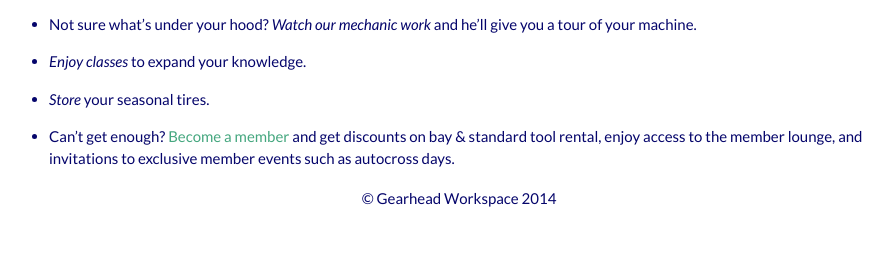
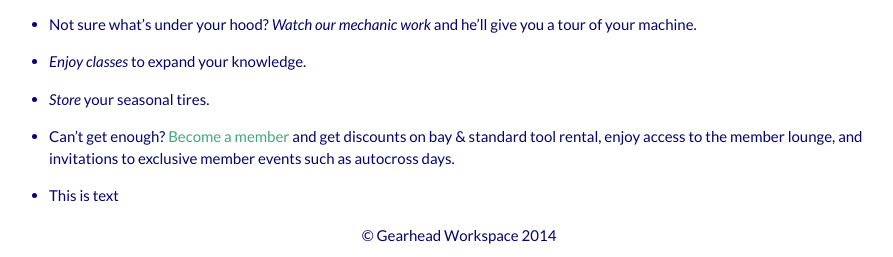
Before and after one commit to GearheadWorkspace/gearheadworkspace, a Django app: page /about/ in a window 1280 px wide. Shown: the part 835-1092 px from the top of the page, without its empty margins (181-1074 px from the left). Before the commit the page ends 1042 px from the top, so only its background shows below. Run offline with Django 3.2, Linux system fonts and the light colour scheme; some libraries are stand-ins or nearby versions.

Commit message:
Test change to about

```diff
--- a/templates/about.html
+++ b/templates/about.html
@@ -18,6 +18,7 @@
     <li><em>Enjoy classes</em> to expand your knowledge.</li>
     <li><em>Store</em> your seasonal tires.</li>
     <li>Can’t get enough? <a href="{% url 'membership' %}">Become a member</a> and get discounts on bay & standard tool rental, enjoy access to the member lounge, and invitations to exclusive member events such as autocross days.</li>
+	<li>This is text</li>
   </ul>
 </div>
 
```
